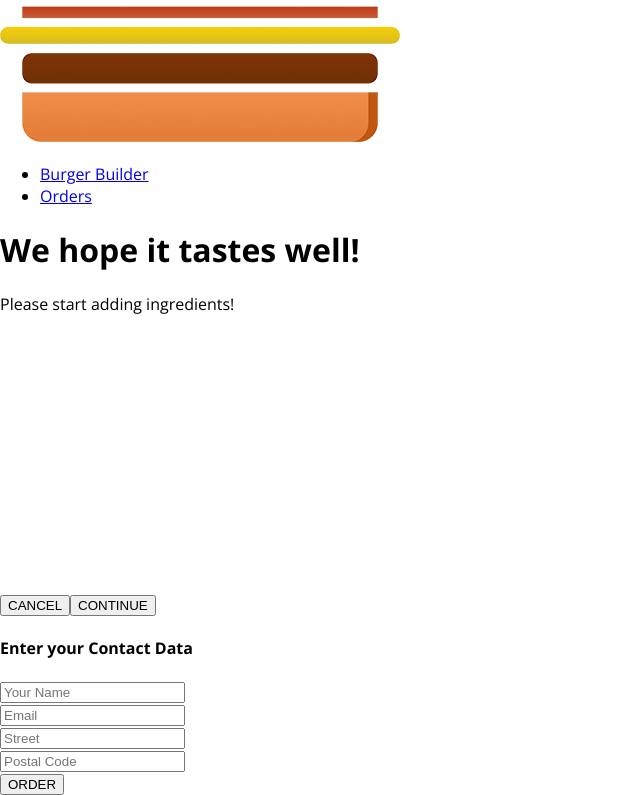
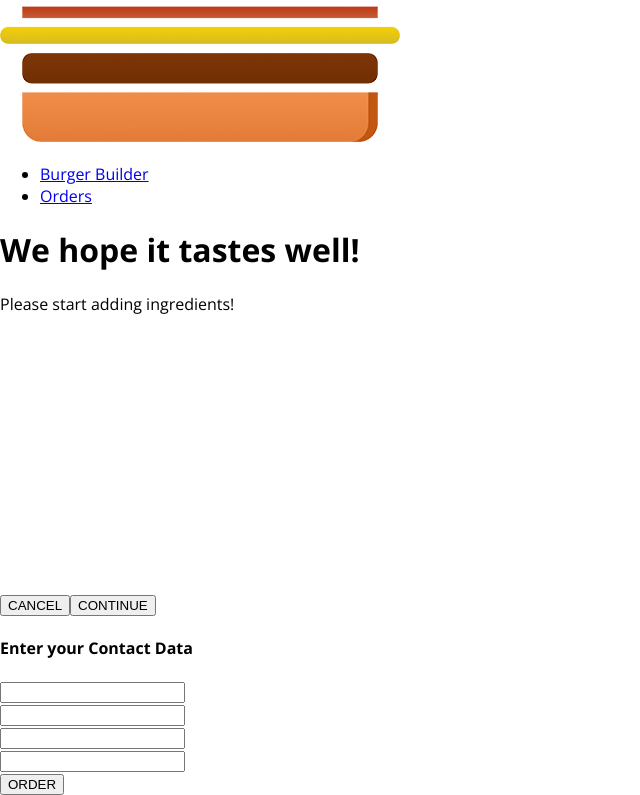
Before and after one commit to HDauven/burger-builder, a React app: page /checkout/contact-data in a window 1280 px wide. Shown: the part 451-1246 px from the top of the page, without its empty margins (0-640 px from the left). Built offline with nearby package versions, Linux system fonts and the light colour scheme.

Commit message:
rewrite the Input component to depend on given HTML properties instead of just distributing all properties to the input.

```diff
--- a/src/components/UI/Input/Input.js
+++ b/src/components/UI/Input/Input.js
@@ -5,15 +5,24 @@ import classes from './Input.css';
 const input = (props) => {
   let inputElement = null;
 
-  switch (props.inputtype) {
+  switch (props.elementType) {
     case('input'):
-      inputElement = <input className={classes.InputElement} {...props} />
+      inputElement = <input
+        className={classes.InputElement}
+        {...props.elementConfig}
+        value={props.value} />;
       break;
     case('textarea'):
-      inputElement = <textarea className={classes.InputElement} {...props} />
+      inputElement = <textarea
+        className={classes.InputElement}
+        {...props.elementConfig}
+        value={props.value} />;
       break;
     default:
-      inputElement = <input className={classes.InputElement} {...props} />
+      inputElement = <input
+        className={classes.InputElement}
+        {...props.elementConfig}
+        value={props.value} />;
       break;
   }
 
```
